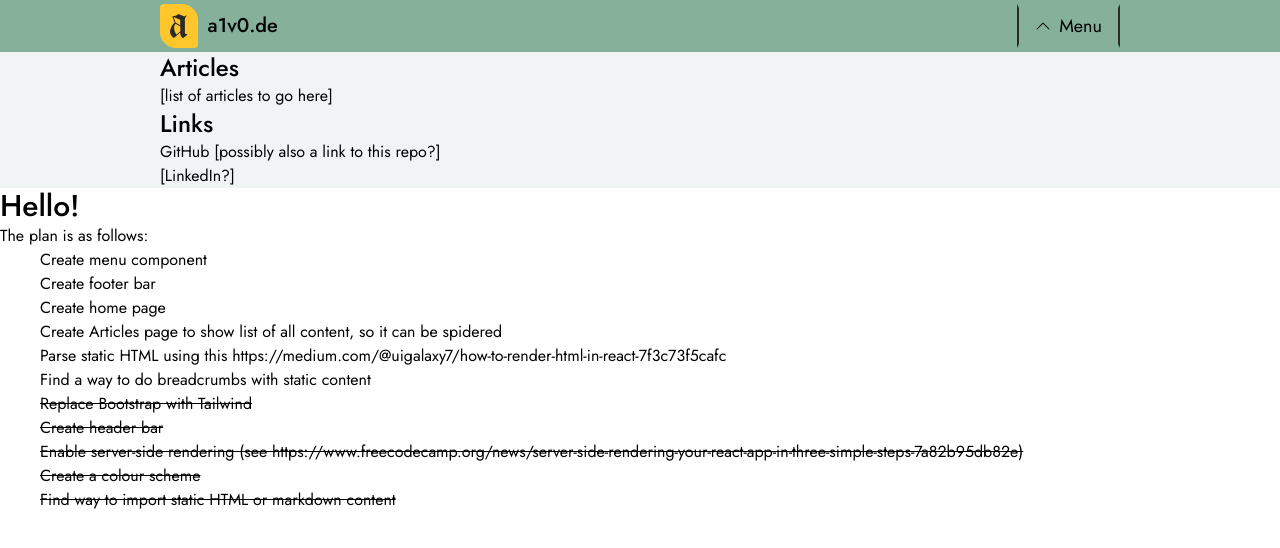
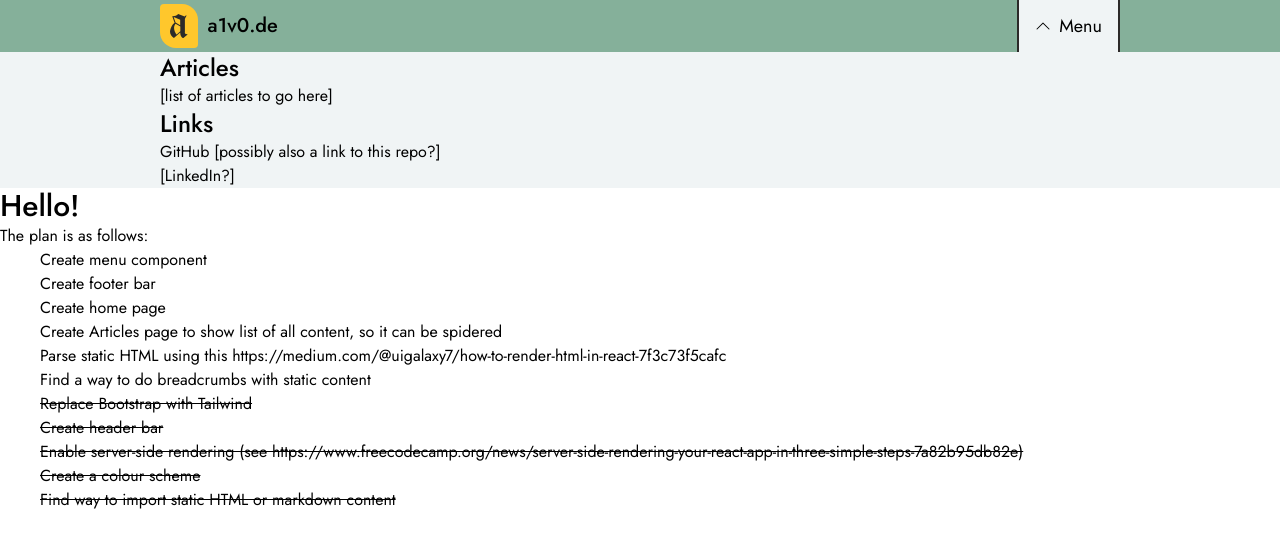
Before and after one commit to a1v0/a1v0.de, a Next.js app: page / in a window 1280 px wide. Shown: the top 548 px of the page. Built offline with nearby package versions, Linux system fonts and the light colour scheme.

Commit message:
Improve rendering of :hover stylings of Menu button

```diff
--- a/app/Header.tsx
+++ b/app/Header.tsx
@@ -14,17 +14,23 @@ function Header() {
             "M7.646 4.646a.5.5 0 0 1 .708 0l6 6a.5.5 0 0 1-.708.708L8 5.707l-5.646 5.647a.5.5 0 0 1-.708-.708l6-6z";
     return (
         <header>
-            <nav className="bg-brand-colour p-1">
+            <nav className="bg-brand-colour">
                 <div className="clear-gutters flex items-stretch justify-between p-0">
-                    <div>
+                    <div className="py-1">
                         <LogoLink />
                     </div>
-                    <div>
+                    <div
+                        className={`border-y-4 ${
+                            showMenu
+                                ? "border-hidden bg-background-grey"
+                                : "border-solid border-y-brand-colour bg-brand-colour hover:border-b-softer-black hover:border-t-brand-colour"
+                        }`}
+                    >
                         <button
                             onClick={() => {
                                 setShowMenu(!showMenu);
                             }}
-                            className="flex h-full w-full items-center border-x-2 border-y-4 border-x-softer-black border-y-brand-colour px-4 py-1 text-lg hover:border-y-4 hover:border-b-softer-black"
+                            className="flex h-full w-full items-center border-x-2 border-x-softer-black px-4 py-1 text-lg"
                         >
                             <svg
                                 xmlns="http://www.w3.org/2000/svg"
```
